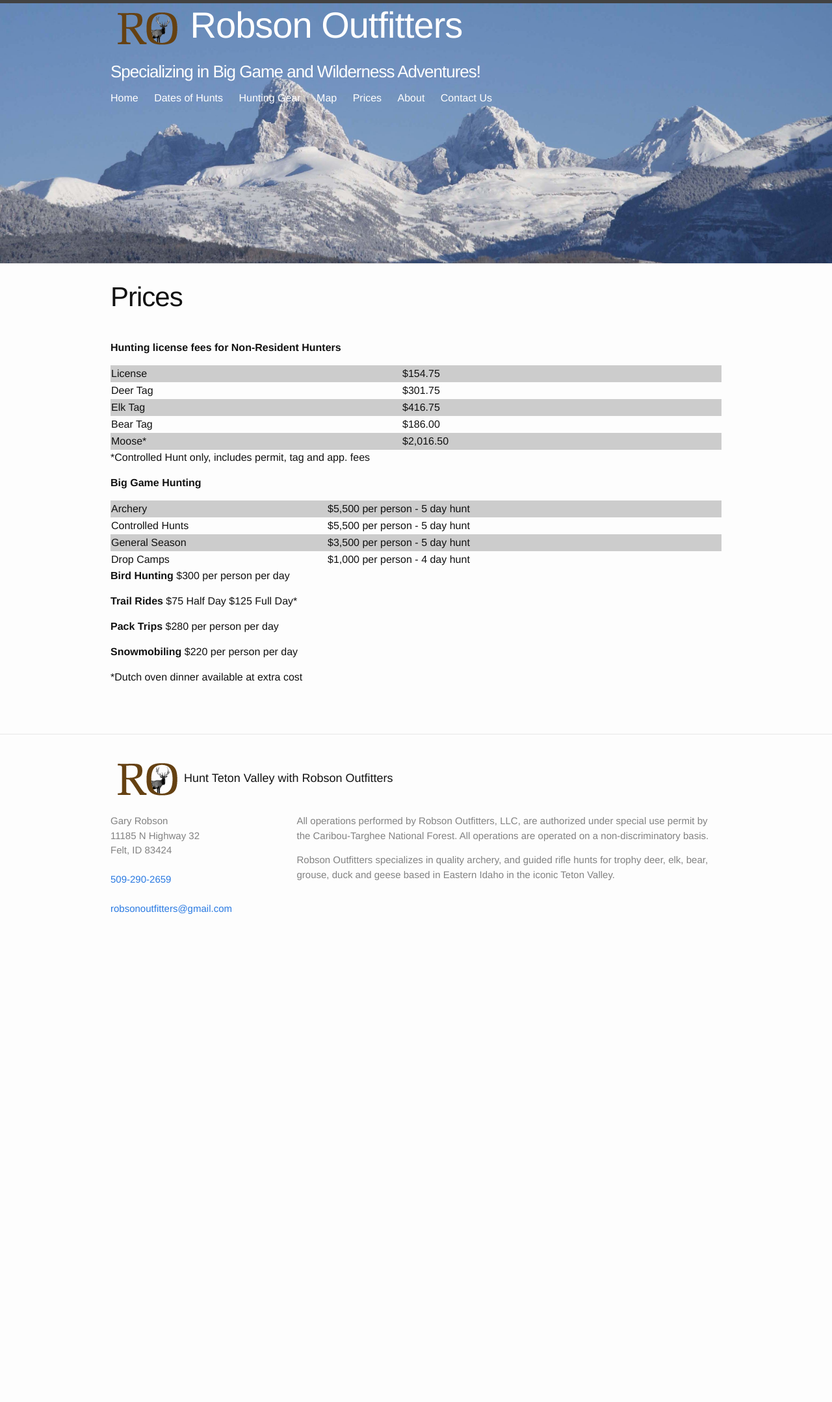
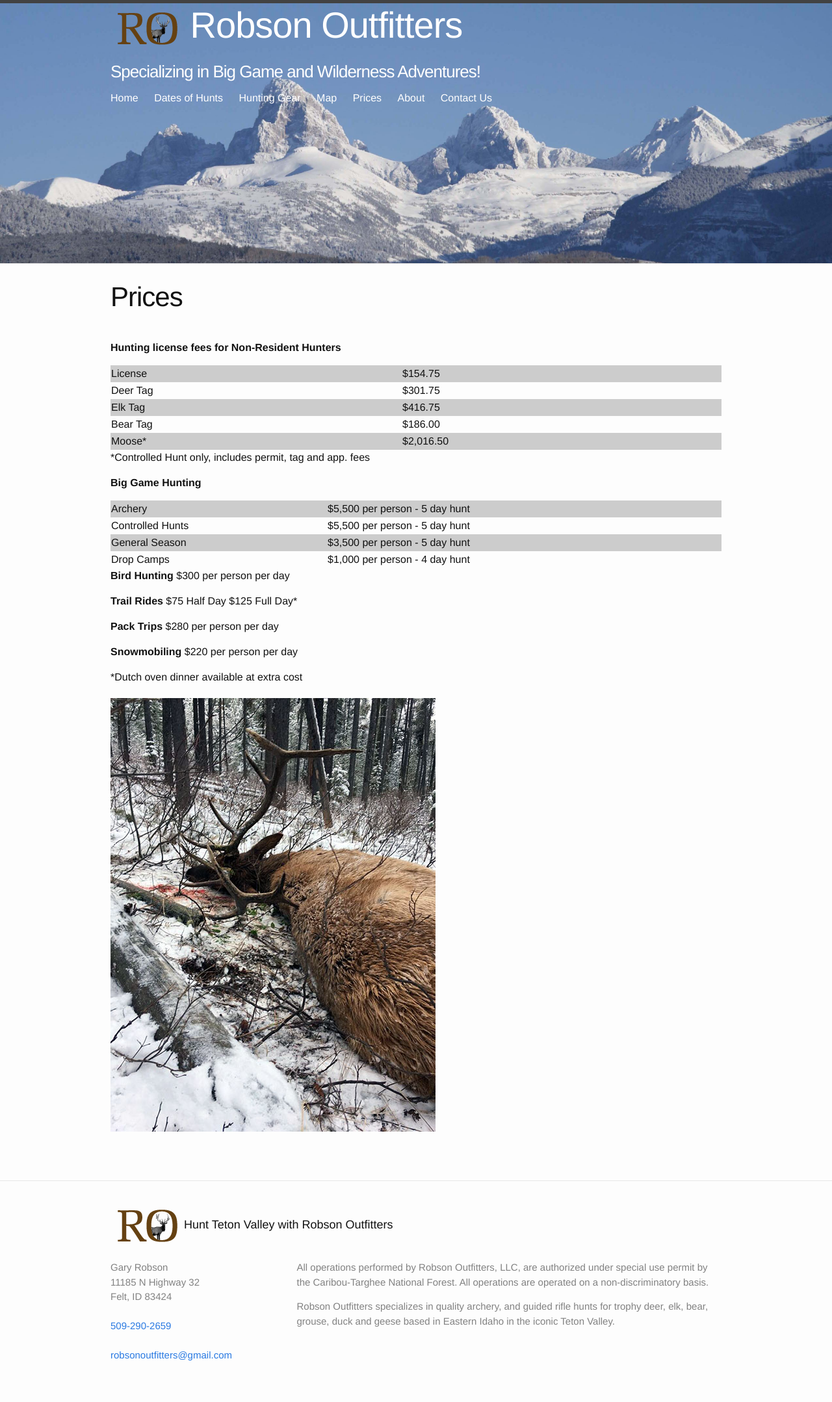
Before and after one commit to justinbkay/robsonoutfitters, a Jekyll site: the page built from prices.md, in a window 1280 px wide. Shown: the whole page at 65% size. Built offline with Jekyll 4.4.1, drawn with Linux system fonts in a browser that asks for light colours; before the commit the page ends 1470 px from its top, so only the background shows below that.

Commit message:
adding new photos and some new styling

```diff
--- a/_sass/_base.scss
+++ b/_sass/_base.scss
@@ -243,5 +243,5 @@
 }
 
 .home {
-  font-size: 1.1em;
+  font-size: 1.25em;
 }
--- a/_sass/_layout.scss
+++ b/_sass/_layout.scss
@@ -191,13 +191,13 @@
 }
 
 .col-1 {
-    width: -webkit-calc(30% - (#{$spacing-unit} / 2));
-    width:         calc(30% - (#{$spacing-unit} / 2));
+    width: -webkit-calc(40% - (#{$spacing-unit} / 2));
+    width:         calc(40% - (#{$spacing-unit} / 2));
 }
 
 .col-2 {
-    width: -webkit-calc(70% - (#{$spacing-unit} / 2));
-    width:         calc(70% - (#{$spacing-unit} / 2));
+    width: -webkit-calc(60% - (#{$spacing-unit} / 2));
+    width:         calc(60% - (#{$spacing-unit} / 2));
 }
 
 @include media-query($on-laptop) {
--- a/contact.html
+++ b/contact.html
@@ -3,8 +3,8 @@
 title: Contact Us
 permalink: /contact_us/
 ---
-<img src="{{ site.baseurl }}images/moose.jpg" alt="Moose Kill" style="float: right;margin-left: 50px;" />
 <p>
 Feel free to give us a call at <a href="tel:+15092902659">509-290-2659</a> or send us an <a href="mailto:{{site.email}}">email</a>.  Our contact information is at the bottom of every page.  We'd love to hear how we can
 make your next adventure a success!
+<img src="{{ site.baseurl }}images/moose2.jpg" alt="Moose Kill" style="float: right;margin-left: 50px;" />
 </p>
--- a/dates_of_hunts.html
+++ b/dates_of_hunts.html
@@ -52,3 +52,6 @@
     </tr>
   </tbody>
 </table>
+<p style="margin-top: 20px;">
+  <img src="/images/elk_hunt2.jpg" alt="elk kill" />
+</p>
--- a/prices.md
+++ b/prices.md
@@ -36,3 +36,7 @@
 $220 per person per day
 
 *Dutch oven dinner available at extra cost
+
+<p style="margin-top: 20px;">
+  <img src="/images/elk_hunt3.jpg" alt="elk kill" />
+</p>
```
Also changed, not shown: images/deer_hunt.jpg, images/elk_hunt.jpg, images/elk_hunt2.jpg (added), images/elk_hunt3.jpg (added), images/moose2.jpg (added).
